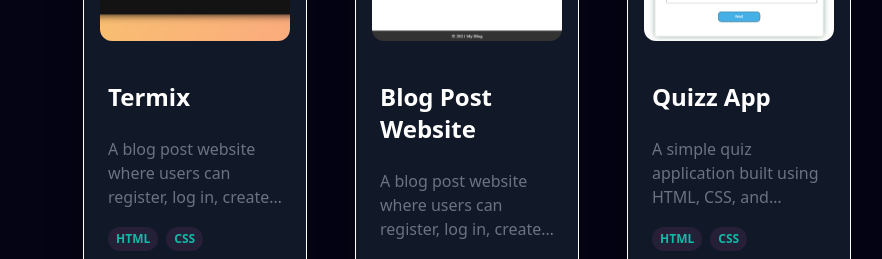
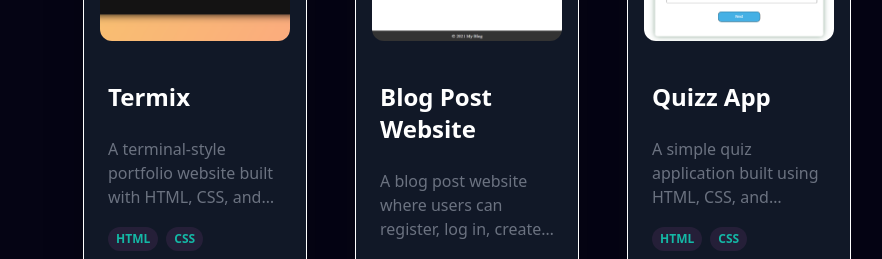
Before and after one commit to Shivi-5871/Portfolio, a React (Vite) app: page / in a window 1280 px wide. Shown: the part 3980-4239 px from the top of the page, without its empty margins (173-1055 px from the left). Built offline with nearby package versions, Linux system fonts and the light colour scheme.

Commit message:
Update Termix project description

```diff
--- a/src/constants.js
+++ b/src/constants.js
@@ -180,7 +180,7 @@ export const SkillsInfo = [
       id: 3,
       title: "Termix",
       description:
-        "A blog post website where users can register, log in, create, edit, and delete their blog posts. The application uses Node.js and Express for the backend, EJS for templating, and MongoDB (Atlas) with Mongoose for data storage. It also implements JWT for secure authentication.",
+        "A terminal-style portfolio website built with HTML, CSS, and JavaScript. It provides an interactive command-line interface where users can navigate through my profile, projects, skills, and contact information.",
       image: termix,
       tags: ["HTML", "CSS", "JavaScript"],
       github: "https://github.com/Shivi-5871/Termix",
```
